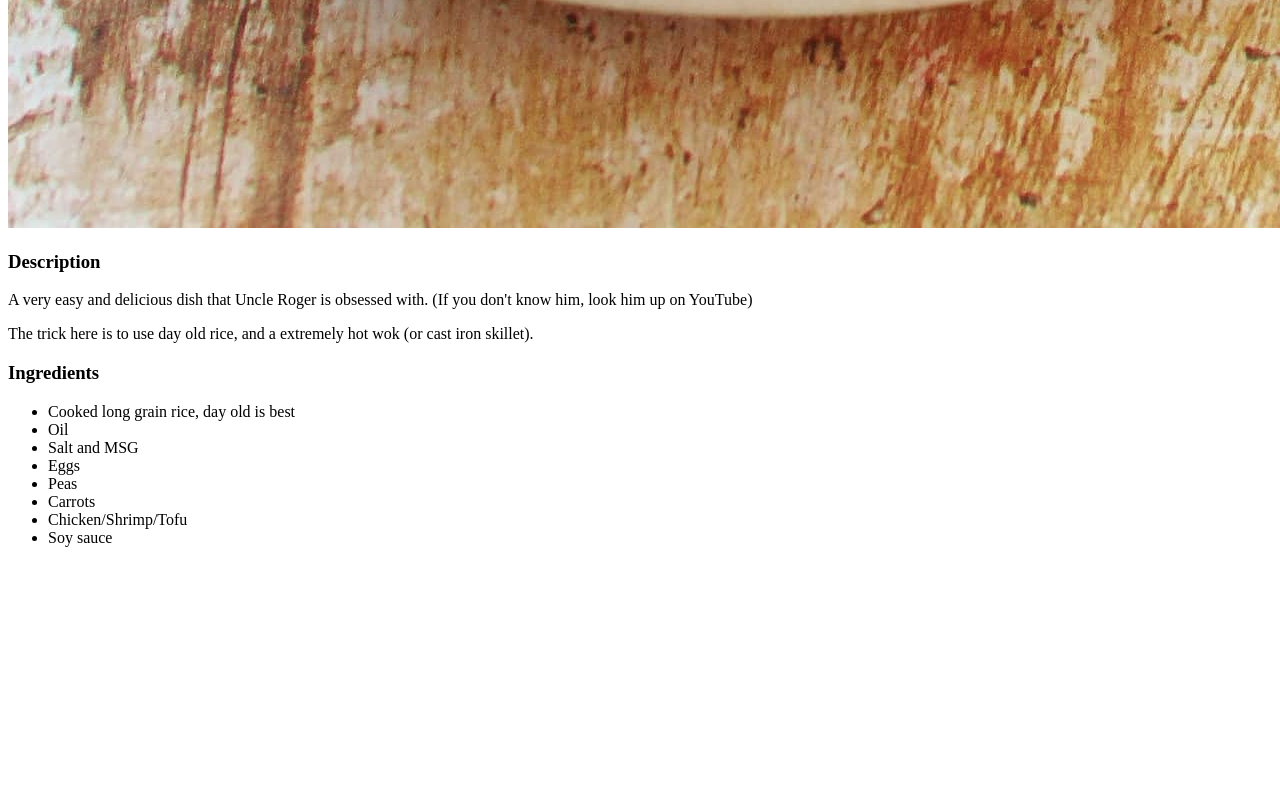
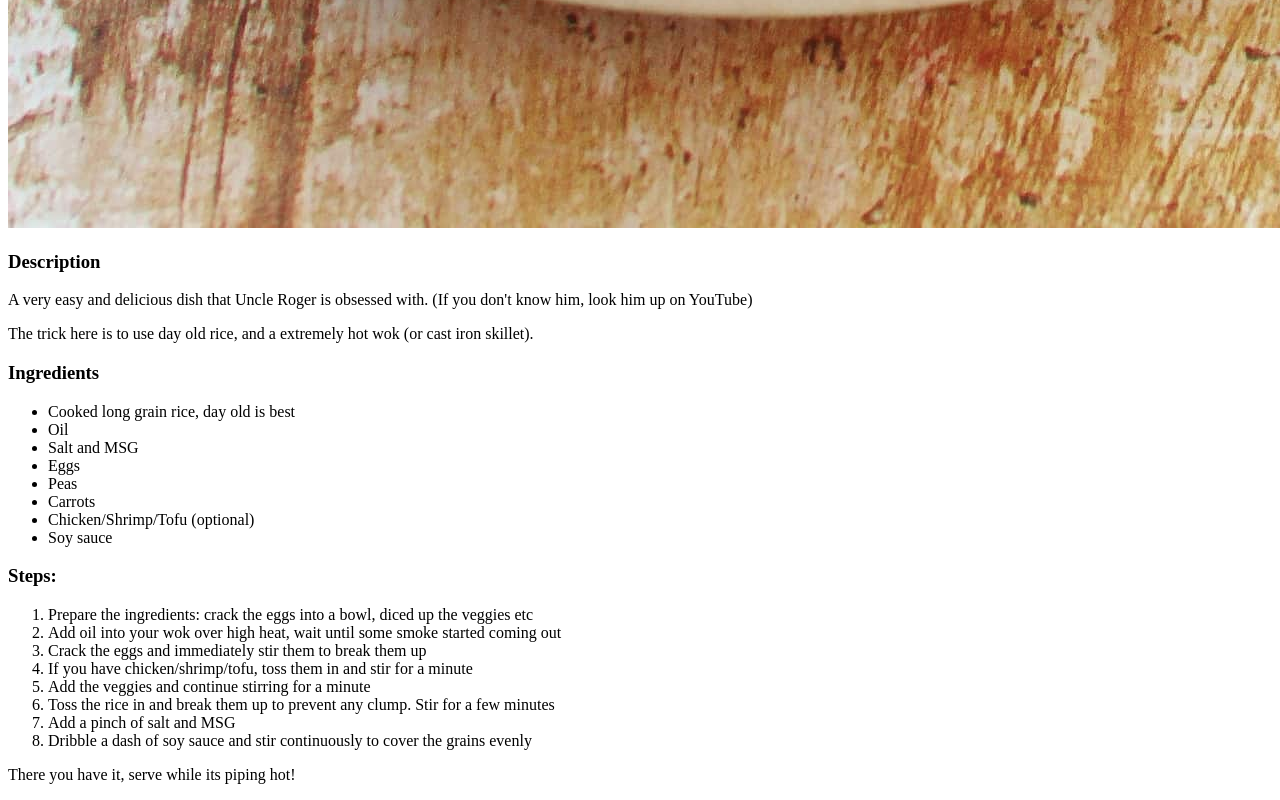
Before and after one commit to yeesernn/odin-recipes, a plain HTML site: page recipes/egg_fried_rice.html in a window 1280 px wide. Shown: the part 1852-2652 px from the top of the page. Before the commit the page ends 2415 px from the top, so only its background shows below. Drawn offline with Linux system fonts and the light colour scheme.

Commit message:
Fried rice: write steps

```diff
--- a/recipes/egg_fried_rice.html
+++ b/recipes/egg_fried_rice.html
@@ -22,8 +22,22 @@
                 <li>Eggs</li>
                 <li>Peas</li>
                 <li>Carrots</li>
-                <li>Chicken/Shrimp/Tofu</li>
+                <li>Chicken/Shrimp/Tofu (optional)</li>
                 <li>Soy sauce</li>
             </ul>
+
+        <h3>Steps:</h3>
+            <ol>
+                <li>Prepare the ingredients: crack the eggs into a bowl, diced up the veggies etc</li>
+                <li>Add oil into your wok over high heat, wait until some smoke started coming out</li>
+                <li>Crack the eggs and immediately stir them to break them up</li>
+                <li>If you have chicken/shrimp/tofu, toss them in and stir for a minute</li>
+                <li>Add the veggies and continue stirring for a minute</li>
+                <li>Toss the rice in and break them up to prevent any clump. Stir for a few minutes</li>
+                <li>Add a pinch of salt and MSG</li>
+                <li>Dribble a dash of soy sauce and stir continuously to cover the grains evenly</li>
+            </ol>
+            <p>There you have it, serve while its piping hot!</p>
+
     </body>
 </html>
```
